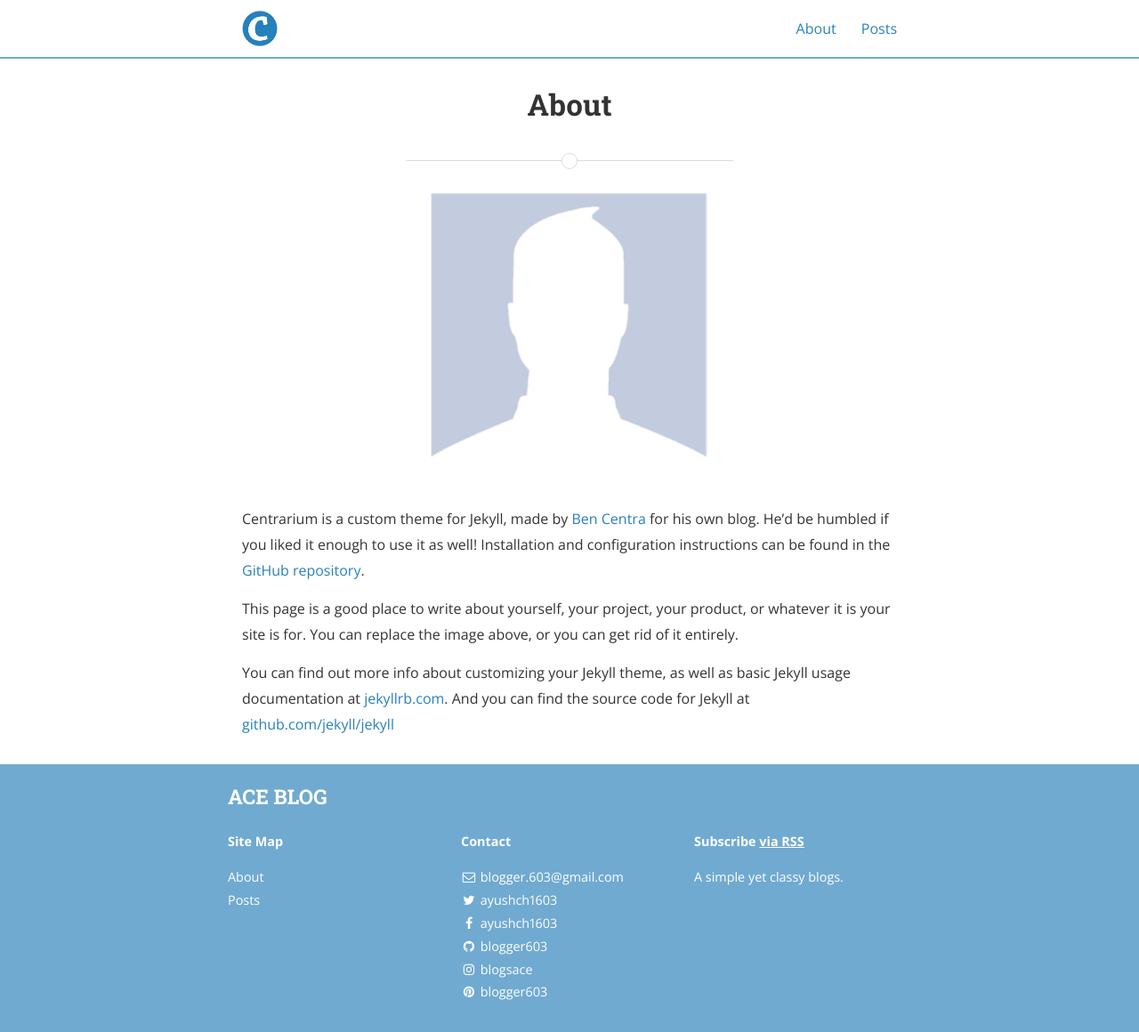
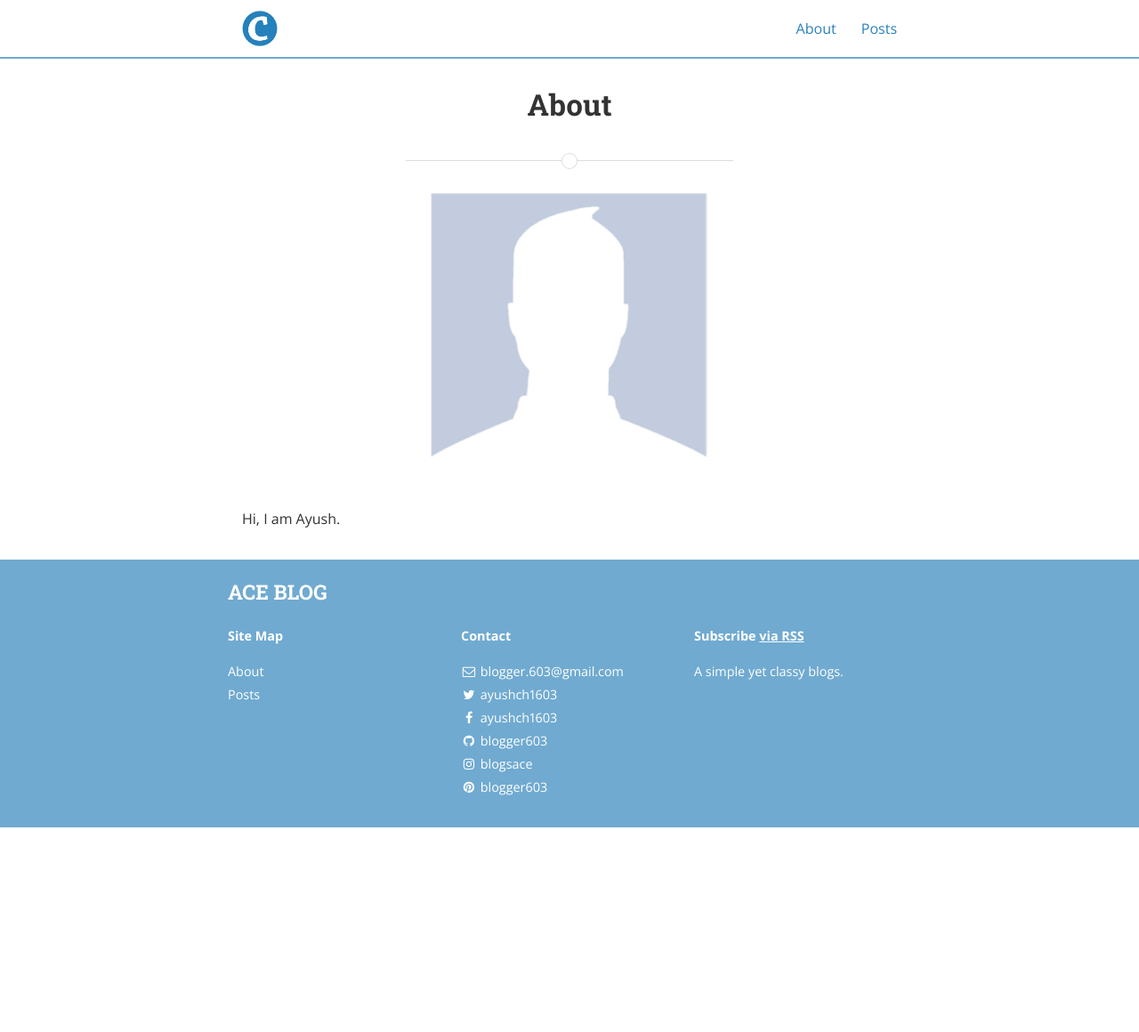
Before and after one commit to blogger603/blog, a Jekyll site: the page built from about.md, in a window 1280 px wide. Shown: the whole page at 89% size. Built offline with Jekyll 4.4.1, drawn with Linux system fonts in a browser that asks for light colours; nearby versions of some CDN libraries; after the commit the page ends 930 px from its top, so only the background shows below that.

Commit message:
Update about.md

```diff
--- a/about.md
+++ b/about.md
@@ -6,12 +6,5 @@ permalink: /about/
 
 <img src="{{ site.baseurl }}/assets/profile-placeholder.gif" title="Profile Picture" class="profile">
 
-Centrarium is a custom theme for Jekyll, made by [Ben Centra][bencentra] for his own blog. He'd be humbled if you liked it enough to use it as well! Installation and configuration instructions can be found in the [GitHub repository](https://github.com/bencentra/centrarium).
-
-This page is a good place to write about yourself, your project, your product, or whatever it is your site is for. You can replace the image above, or you can get rid of it entirely.
-
-You can find out more info about customizing your Jekyll theme, as well as basic Jekyll usage documentation at [jekyllrb.com](http://jekyllrb.com/). And you can find the source code for Jekyll at [github.com/jekyll/jekyll](https://github.com/jekyll/jekyll)
-
-[centrarium]: https://github.com/bencentra/centrarium
-[bencentra]: http://bencentra.com
-[jekyll]: https://github.com/jekyll/jekyll
+Hi,
+I am Ayush.
```
